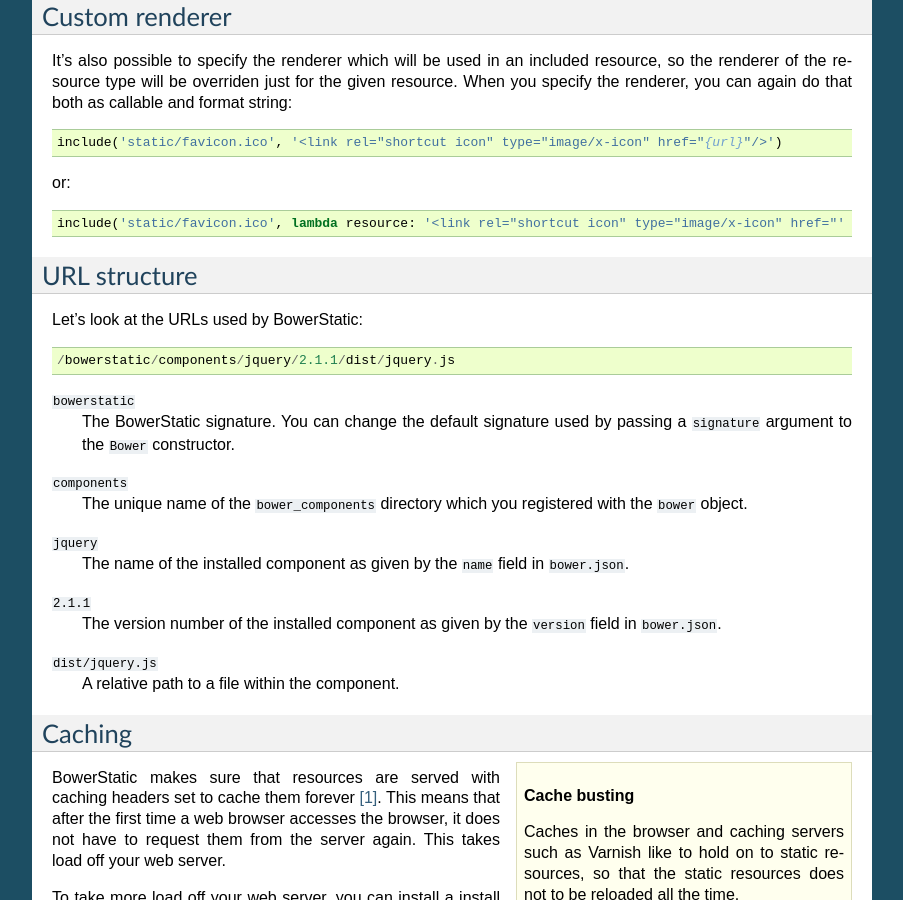
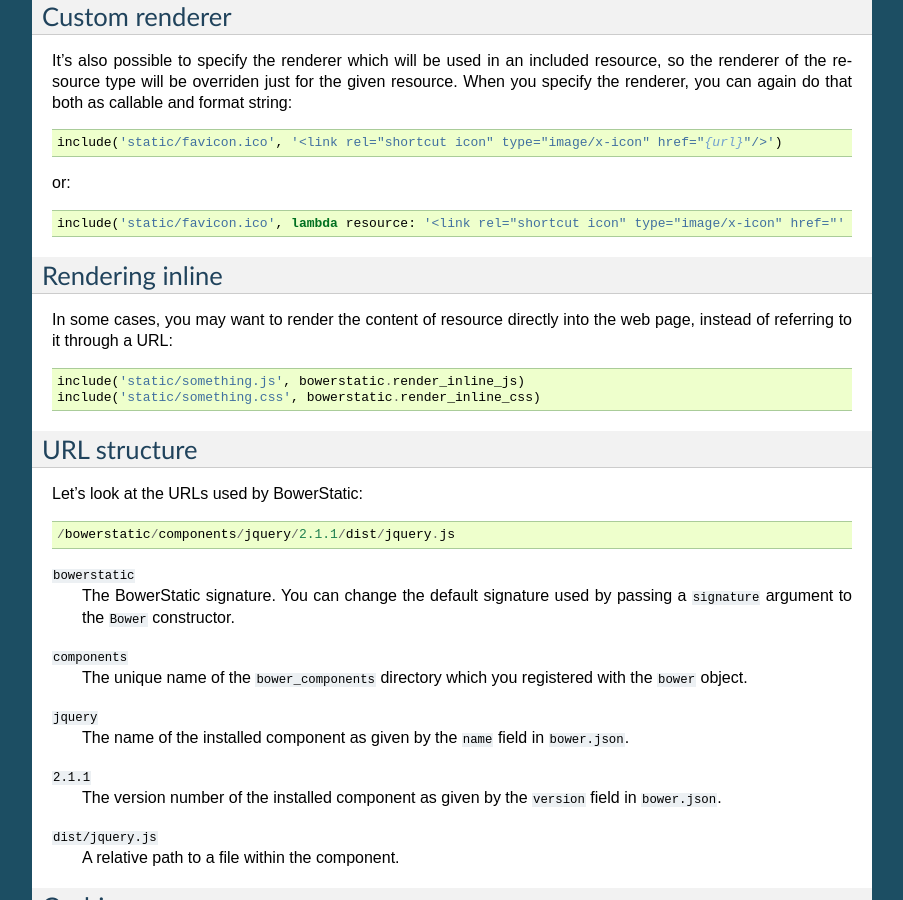
Before and after one commit to faassen/bowerstatic, a Sphinx documentation site: the page built from doc/integrating.rst, in a window 1280 px wide and 900 px high, scrolled down 3237 px. Shown: the whole window, without its empty margins (198-1101 px from the left). Built offline with Sphinx 7.4.7, drawn with Linux system fonts in a browser that asks for light colours.

Commit message:
Document rendering inline.

```diff
--- a/doc/integrating.rst
+++ b/doc/integrating.rst
@@ -210,6 +210,14 @@
 
    include('static/favicon.ico', lambda resource: '<link rel="shortcut icon" type="image/x-icon" href="' + resource.url + '"/>')
 
+Rendering inline
+----------------
+
+In some cases, you may want to render the content of resource directly
+into the web page, instead of referring to it through a URL::
+
+  include('static/something.js', bowerstatic.render_inline_js)
+  include('static/something.css', bowerstatic.render_inline_css)
 
 URL structure
 -------------
```
